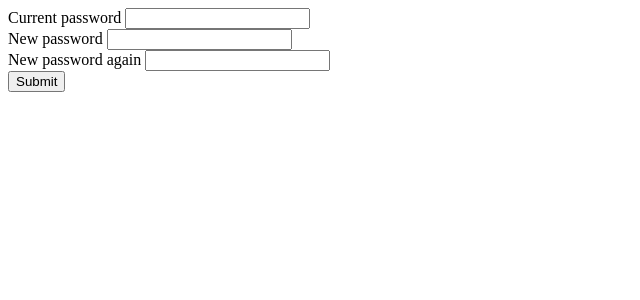
After one commit to NastyaRostovtseva/components, a PHP site: page /changepassword.php in a window 1280 px wide. The commit adds this page. Shown: the top 300 px of the page, without its empty margins (0-640 px from the left). Run offline with PHP 8.4, Linux system fonts and the light colour scheme; data that the repository does not hold is empty.

Commit message:
Changing the profile. Changing the password

```diff
--- /dev/null
+++ b/changepassword.php
@@ -0,0 +1,68 @@
+<?php
+require_once 'init.php';
+
+$user = new User;
+
+$validate = new Validate();
+$validate->check($_POST, [
+        'current_password' => [
+            'required' => true,
+            'min' => 3,
+        ],
+        'new_password' => [
+            'required' => true,
+            'min' => 3,
+        ],
+        'new_password_again' => [
+            'required' => true,
+            'min' => 3,
+            'matches' => 'new_password',
+        ],
+    ]
+);
+
+if (Input::exists()) {
+    if (Token::check(Input::get('token'))) {
+
+        if ($validate->passed()) {
+            if(!password_verify(Input::get('current_password'), $user->data()->password)) {
+                $user->update(['password' => password_hash(Input::get('new_password'), PASSWORD_DEFAULT)]);
+                Session::flash('success', 'Password has been updated');
+                Redirect::to('index.php');
+            } else {
+                echo 'Current password is invalid';
+            }
+
+        } else {
+            foreach ($validate->errors() as $error) {
+                echo $error . '<br>';
+            }
+        }
+    }
+}
+
+?>
+
+
+<form action="" method="post">
+    <div class="field">
+        <label for="username">Сurrent password</label>
+        <input type="text" name="current_password" id="username">
+    </div>
+
+    <div class="field">
+        <label for="username">New password</label>
+        <input type="text" name="new_password" id="username" value="">
+    </div>
+
+    <div class="field">
+        <label for="username">New password again</label>
+        <input type="text" name="new_password_again" id="username">
+    </div>
+
+    <div class="field">
+        <button type="submit">Submit</button>
+    </div>
+
+    <input type="hidden" name="token" value="<?php echo Token::generate();?>">
+</form>
--- a/classes/Cookie.php
+++ b/classes/Cookie.php
@@ -1,9 +1,8 @@
 <?php
-
 class Cookie {
     public static function exists($name)
     {
-        return(isset($_COOKIE[$name])) ? true : false;
+        return (isset($_COOKIE[$name])) ? true : false;
     }
 
     public static function get($name)
--- a/classes/Database.php
+++ b/classes/Database.php
@@ -114,9 +114,10 @@ class Database {
             $set .= "{$key} = ?,";
         }
 
-        $set = rtrim($set. ',');
+        $set = rtrim($set, ',');
 
         $sql = "UPDATE {$table} SET {$set} WHERE id = {$id}";
+
 
         if(!$this->query($sql, $fields)->error()) {
             return true;
--- a/classes/Redirect.php
+++ b/classes/Redirect.php
@@ -13,7 +13,9 @@ class Redirect {
                         break;
                 }
             }
+
             header('Location:' . $location);
+
         }
     }
 }
--- a/classes/User.php
+++ b/classes/User.php
@@ -1,15 +1,17 @@
 <?php
-
 class User {
     private $db;
     private $data;
     private $session_name;
     private $isLoggedIn;
+    private $cookieName;
+
 
     public function __construct($user = null)
     {
         $this->db = Database::getInstance();
         $this->session_name = Config::get('session.user_session');
+        $this->cookieName = Config::get('cookie.cookie_name');
 
         if(!$user) {
             if (Session::exists($this->session_name)) {
@@ -17,8 +19,6 @@ class User {
 
                 if($this->find($user)) {
                     $this->isLoggedIn = true;
-                } else {
-                    //logout
                 }
             }
         }
@@ -28,6 +28,7 @@ class User {
     {
         $this->db->insert('users', $fields);
     }
+
 
     public function login($email = null, $password = null, $remember = false)
     {
@@ -90,6 +91,22 @@ class User {
 
     public function logout()
     {
+        $this->db->delete('user_sessions', ['user_id', '=', $this->data()->id]);
         Session::delete($this->session_name);
+        Cookie::delete($this->cookieName);
+    }
+
+    public function exists()
+    {
+        return (!empty($this->data())) ? true : false;
+    }
+
+    public function update($fields = [], $id = null)
+    {
+        if (!$id && $this->isLoggedIn()) {
+            $id = $this->data()->id;
+        }
+
+        $this->db->update('users', $id, $fields);
     }
 }
--- a/index.php
+++ b/index.php
@@ -1,13 +1,14 @@
 <?php
 require_once 'init.php';
 
-//var_dump(Session::get(Config::get('session.user_session')));
-
+ echo Session::flash('success');
 $user = new User;
 
 if($user->isLoggedIn()) {
     echo "Hi, <a href='#'>{$user->data()->username} </a>";
     echo "<p><a href='logout.php'>Logout</a></p>";
+    echo "<p><a href='update.php'>Update profile</a></p>";
+    echo "<p><a href='changepassword.php'>Change password</a></p>";
 } else {
     echo "<a href='login.php'>Login</a> or <a href='register.php'>Register </a>";
 }
--- a/logout.php
+++ b/logout.php
@@ -1,5 +1,4 @@
 <?php
-
 require_once  'init.php';
 
 $user = new User;
--- a/register.php
+++ b/register.php
@@ -51,15 +51,15 @@ if (Input::exists()) {
 
 
 <form action="" method="post">
-    <?php echo Session::flash('success'); ?>
+    <?php echo Session::flash('success');?>
     <div class="field">
         <label for="username">Username</label>
-        <input type="text" name="username" value="<?php echo Input::get('username')?>">
+        <input type="text" name="username" value="<?php echo Input::get('username');?>">
     </div>
 
     <div class="field">
         <label for="">Email</label>
-        <input type="text" name="email" value="<?php echo Input::get('email')?>">
+        <input type="text" name="email" value="<?php echo Input::get('email');?>">
     </div>
 
     <div class="field">
--- a/test.php
+++ b/test.php
@@ -1,5 +1,6 @@
 <?php
+session_start();
 require_once 'Session.php';
-session_start();
+
 
 echo Session::flash('success');
```
Also changed, not shown: update.php (added, +43 -0 lines), init.php (line endings or trailing spaces).
